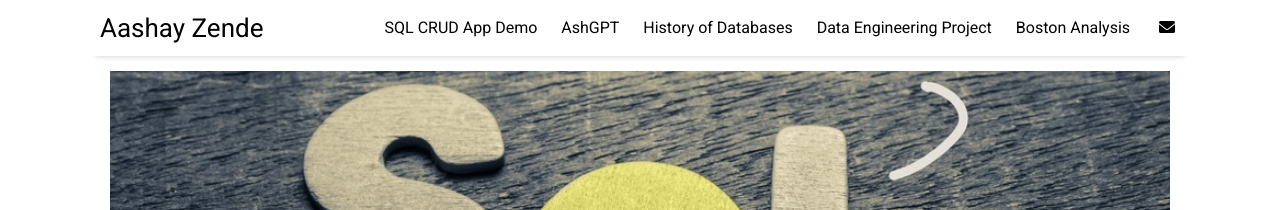
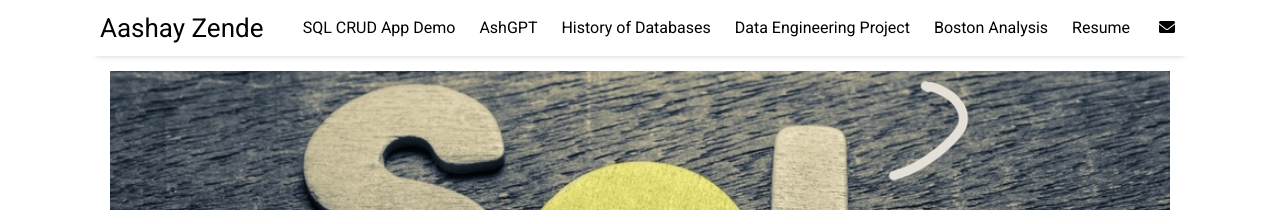
Before and after one commit to ashz1/posts, a Jekyll site: the page built from index.html, in a window 1280 px wide. Shown: the top 210 px of the page. Built offline with Jekyll 4.4.1, drawn with Linux system fonts in a browser that asks for light colours; nearby versions of some CDN libraries; the list of posts is cut into pages by our own code.

Commit message:
Update settings.yml

```diff
--- a/_data/settings.yml
+++ b/_data/settings.yml
@@ -12,6 +12,7 @@ menu:
 - {name: 'History of Databases',       url: 'History-of-Databases'}
 - {name: 'Data Engineering Project',      url: 'Data-Engineering-Project'}
 - {name: 'Boston Analysis',            url: 'Project-Boston'}
+- {name: 'Resume',            url: 'Resume'}
 
 # Available social icons are powered by Font Awesome, so you can use any icon that they offer
 social:
```
